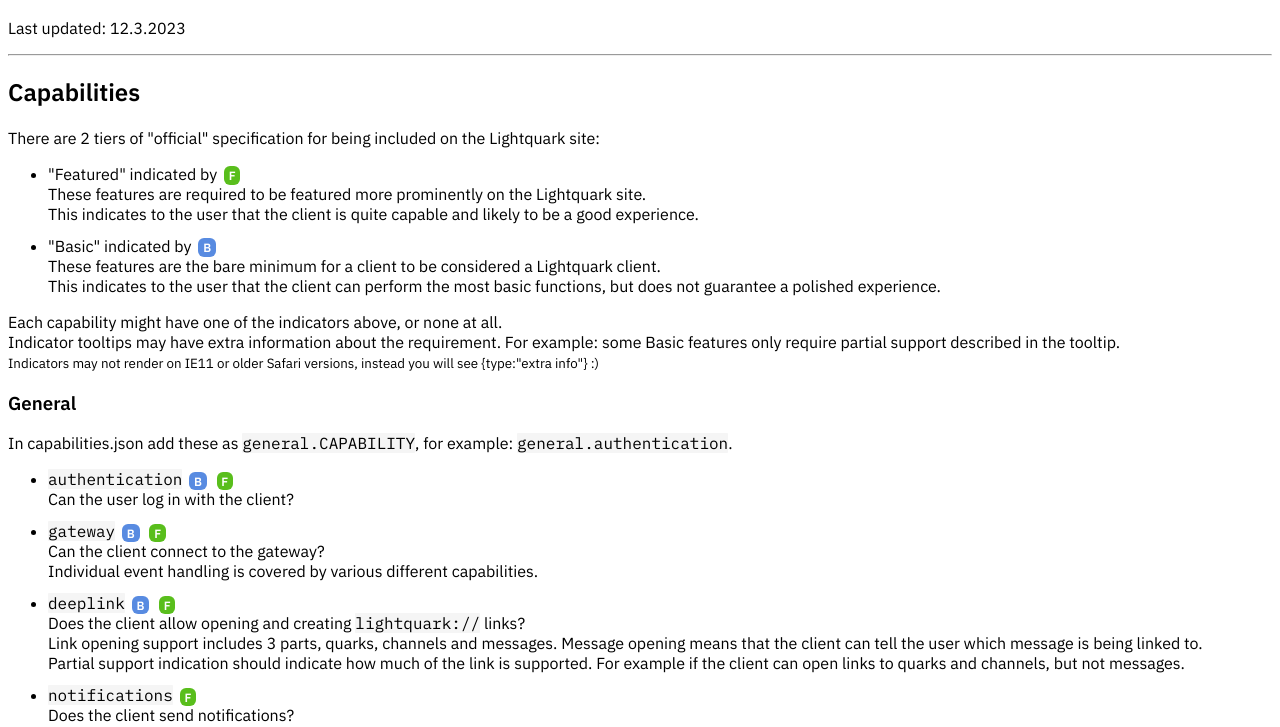
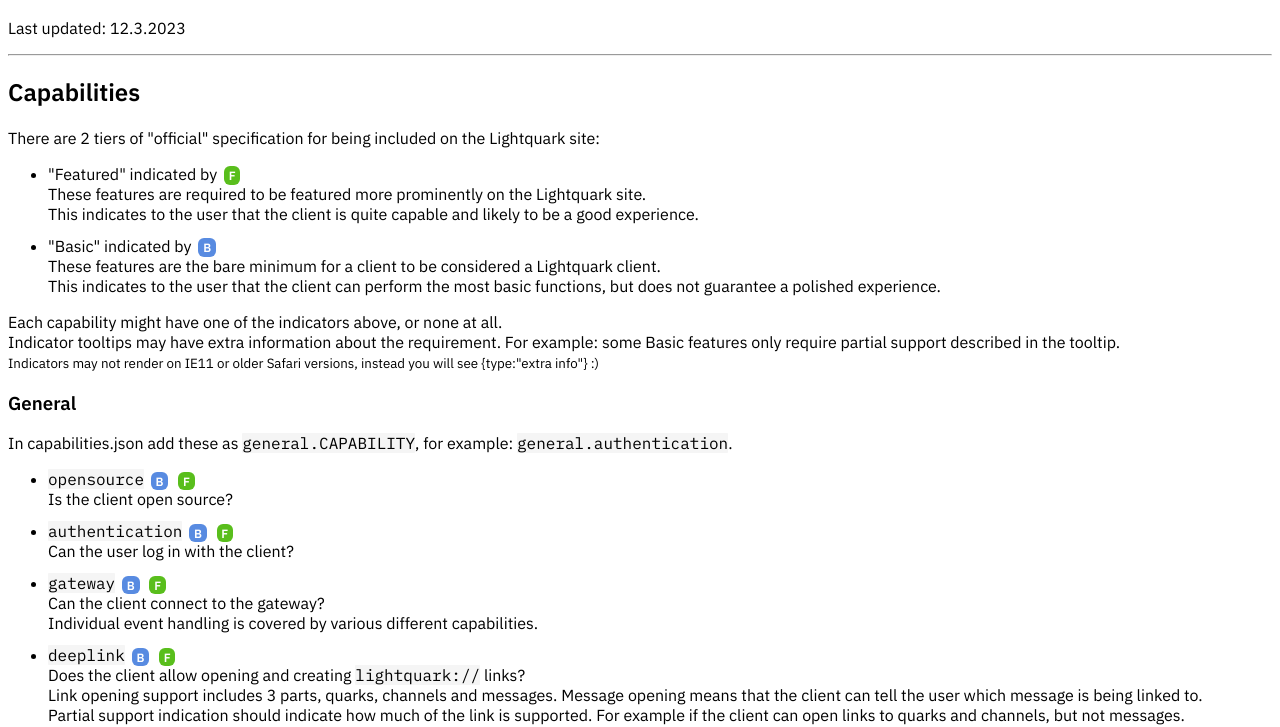
Before and after one commit to LITdevs/Lightquark, a website: page public/features.html in a window 1280 px wide. Shown: the part 108-835 px from the top of the page. Drawn offline with Linux system fonts and the light colour scheme.

Commit message:
Add general.opensource to features.html

```diff
--- a/public/features.html
+++ b/public/features.html
@@ -68,6 +68,10 @@
 		<h3>General</h3>
 		<p>In capabilities.json add these as <code>general.CAPABILITY</code>, for example: <code>general.authentication</code>.</p>
 		<ul>
+			<li>
+				<code>opensource</code> {b} {f}
+			</li>
+			Is the client open source?
 			<li>
 				<code>authentication</code> {b} {f}
 			</li>
```
